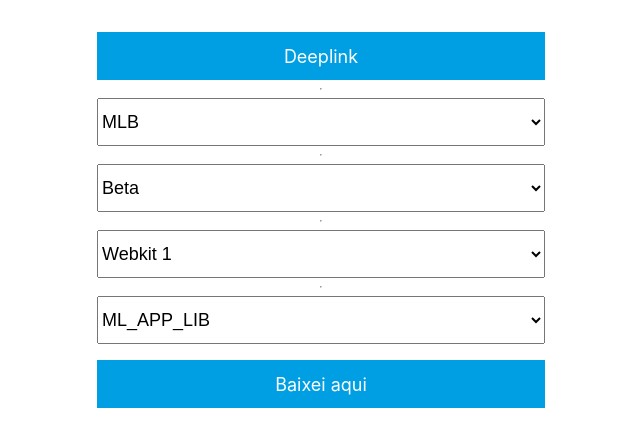
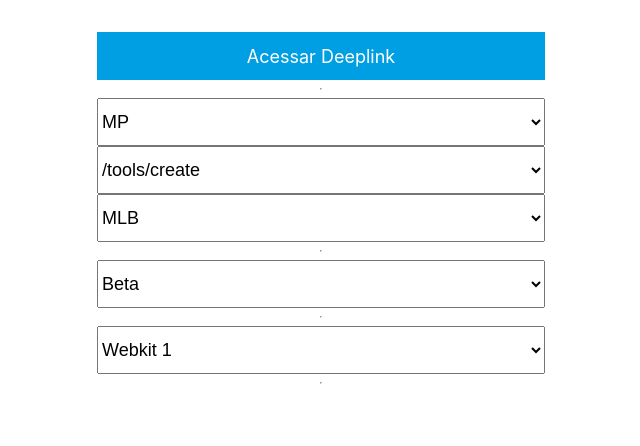
Before and after one commit to anniel-meli/deeplink, a Next.js app: page / in a window 1280 px wide. Shown: the top 446 px of the page, without its empty margins (319-959 px from the left). Built offline with nearby package versions, Linux system fonts and the light colour scheme.

Commit message:
fix: deeplink 8

```diff
--- a/pages/index.js
+++ b/pages/index.js
@@ -1,12 +1,18 @@
 import React from "react";
 import styles from "../styles/Home.module.css";
+
+function getMeliDomain(site) {
+  return site.includes('com.br') ? 'mercadolivre' : 'mercadolibre'
+}
 
 export default function Home() {
   const [site, setSite] = React.useState("com.br");
   const [scope, setScope] = React.useState("beta");
   const [engine, setEngine] = React.useState("1");
+  const [platform, setPlatform] = React.useState("MP");
+  const [path, setPath] = React.useState("/tools/create");
   const deeplink = `mercadopago://webview/?webkit-engine=${engine}&url=${encodeURIComponent(
-    `https://${scope}.mercadopago${ scope === 'dev' ? ':8443' : ''}.${site}/tools/${ ['com.mx','com.ar'].includes(site) ? 'create' : 'list'}`
+    `https://${scope}.${platform === 'MP' ? 'mercadopago' : getMeliDomain(site)}${ scope === 'dev' ? ':8443' : ''}.${site}${path}`
   )}&hides_bottom_bar=true&${engine === '1' ? 'navigation_icon' :'bar_right_button_icon'}=boton-tulink&use_web_title=false`;
 
   console.log(deeplink);
@@ -14,10 +20,20 @@
   return (
     <div className={styles.container}>
       <a className="link" href={deeplink}>
-        Deeplink
+        Acessar Deeplink
       </a>
       <hr />
-      <select onChange={(e) => setSite(e.target.value)}>
+      <select value={platform} onChange={(e) => setPlatform(e.target.value)}>
+        <option value="MP">MP</option>
+        <option value="ML">ML</option>
+      </select>
+      <select value={path} onChange={(e) => setPath(e.target.value)}>
+        <option value="/tools/create">/tools/create</option>
+        <option value="/tools/list">/tools/list</option>
+        <option value="/link-in-bio/bio/editor">/link-in-bio/bio/editor</option>
+        <option value="/link-in-bio/bio/onboarding">/link-in-bio/bio/onboarding</option>
+      </select>
+      <select value={site} onChange={(e) => setSite(e.target.value)}>
         <option value="com.br">MLB</option>
         <option value="com.ar">MLA</option>
         <option value="com.mx">MLM</option>
@@ -34,19 +50,11 @@
         <option value="alpha">Alpha</option>
       </select>
       <hr />
-      <select onChange={(e) => setEngine(e.target.value)}>
+      <select value={engine} onChange={(e) => setEngine(e.target.value)}>
         <option value="1">Webkit 1</option>
         <option value="2">Webkit 2</option>
       </select>
       <hr />
-      <select onChange={(e) => setEngine(e.target.value)}>
-        <option value="ML_APP_LIB">ML_APP_LIB</option>
-        <option value="ML_WEB_LIB">ML_WEB_LIB</option>
-        <option value="MP_APP_LIB">MP_APP_LIB</option>
-        <option value="MP_WEB_LIB">MP_WEB_LIB</option>
-      </select>
-      <a download href="https://upload.wikimedia.org/wikipedia/commons/thumb/b/b7/Armadillo-Florida-3000x2175_4.4MB-2009.jpg/2048px-Armadillo-Florida-3000x2175_4.4MB-2009.jpg">
-        Baixei aqui</a>
     </div>
   );
 }
```
